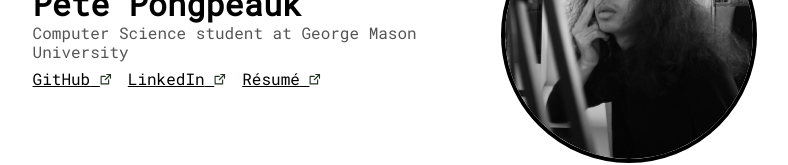
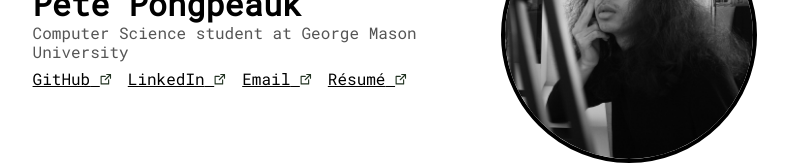
Before and after one commit to ppongpeauk/ppkl.dev, a Next.js app: page / in a window 1280 px wide. Shown: the part 181-346 px from the top of the page, without its empty margins (245-1033 px from the left). Built offline with nearby package versions, Linux system fonts and the light colour scheme.

Commit message:
disable lazy-loading for hero image
Signed-off-by: Pete Pongpeauk <kurtsiberg@gmail.com>

```diff
--- a/pages/index.tsx
+++ b/pages/index.tsx
@@ -27,11 +27,12 @@ export default function Home() {
               <div className={styles.heroInnerRow}>
                 <a href="https://github.com/ppongpeauk" target="_blank" rel="noreferrer" className={styles.homeLink}>GitHub</a>
                 <a href="https://www.linkedin.com/in/pete-pongpeauk/" target="_blank" rel="noreferrer" className={styles.homeLink}>LinkedIn</a>
+                <a href="mailto:ppongpeauk@gmail.com" target="_blank" rel="noreferrer" className={styles.homeLink}>Email</a>
                 <a href="resume.pdf" target="_blank" rel="noreferrer" className={styles.homeLink}>Résumé</a>
               </div>
             </div>
             <div>
-              <Image className={styles.heroImage} src="/images/hero.png" alt="Hero" width={256} height={256} />
+              <Image className={styles.heroImage} src="/images/hero.png" alt="Hero" width={256} height={256} priority />
             </div>
           </div>
         </section>
```
